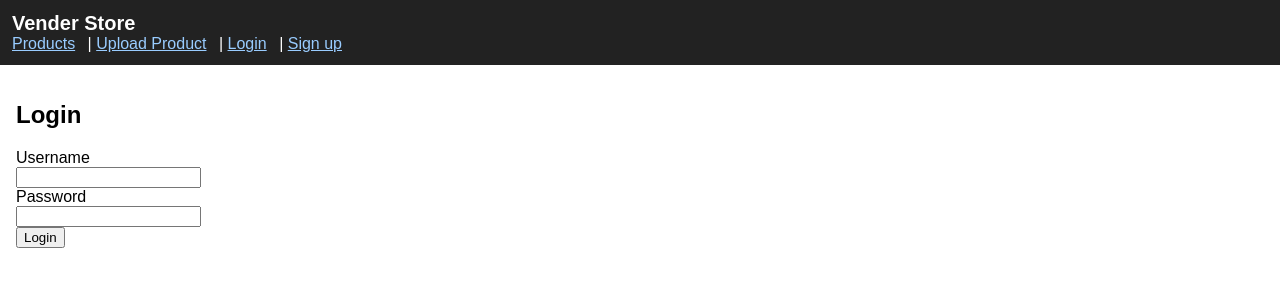
After one commit to samuelatoli/vender.store, a Flask app: page /login in a window 1280 px wide. The commit adds this page. Shown: the top 300 px of the page. Run offline with Flask 3, Linux system fonts and the light colour scheme.

Commit message:
Add signup/login pages, user table, and update CI to compile all Python files

```diff
--- a/app.py
+++ b/app.py
@@ -1,67 +1,154 @@
-from flask import Flask, request, redirect, url_for, render_template, send_from_directory, flash
-import sqlite3, os
+from flask import Flask, request, redirect, url_for, render_template, send_from_directory, flash, session
+import sqlite3
+import os
+import uuid
 from werkzeug.utils import secure_filename
+from werkzeug.security import generate_password_hash, check_password_hash
 
 BASE_DIR = os.path.dirname(os.path.abspath(__file__))
 UPLOAD_FOLDER = os.path.join(BASE_DIR, 'uploads')
 DB_PATH = os.path.join(BASE_DIR, 'products.db')
-ALLOWED_EXT = {'png','jpg','jpeg','gif'}
+ALLOWED_EXTENSIONS = {'png', 'jpg', 'jpeg', 'gif'}
 
 app = Flask(__name__)
 app.config['UPLOAD_FOLDER'] = UPLOAD_FOLDER
+app.config['MAX_CONTENT_LENGTH'] = 5 * 1024 * 1024
 app.secret_key = 'change-me'
 
 def init_db():
     conn = sqlite3.connect(DB_PATH)
     c = conn.cursor()
     c.execute('''CREATE TABLE IF NOT EXISTS products (
-        id INTEGER PRIMARY KEY,
-        name TEXT,
+        id INTEGER PRIMARY KEY AUTOINCREMENT,
+        name TEXT NOT NULL,
         description TEXT,
         contact TEXT,
         price REAL,
         image TEXT
     )''')
+    c.execute('''CREATE TABLE IF NOT EXISTS users (
+        id INTEGER PRIMARY KEY AUTOINCREMENT,
+        username TEXT NOT NULL UNIQUE,
+        password TEXT NOT NULL
+    )''')
     conn.commit()
     conn.close()
 
 def allowed_file(filename):
-    return '.' in filename and filename.rsplit('.', 1)[1].lower() in ALLOWED_EXT
+    return '.' in filename and filename.rsplit('.', 1)[1].lower() in ALLOWED_EXTENSIONS
+
+
+def save_uploaded_image(file):
+    if not file or file.filename == '':
+        return None
+    if allowed_file(file.filename):
+        filename = secure_filename(file.filename)
+        unique_name = f"{uuid.uuid4().hex}_{filename}"
+        path = os.path.join(app.config['UPLOAD_FOLDER'], unique_name)
+        file.save(path)
+        return unique_name
+    return None
+
+
+def get_db_connection():
+    conn = sqlite3.connect(DB_PATH)
+    conn.row_factory = sqlite3.Row
+    return conn
 
 @app.route('/')
 def index():
-    conn = sqlite3.connect(DB_PATH)
-    c = conn.cursor()
-    c.execute('SELECT id, name, description, contact, price, image FROM products ORDER BY id DESC')
-    products = c.fetchall()
+    conn = get_db_connection()
+    products = conn.execute('SELECT id, name, description, contact, price, image FROM products ORDER BY id DESC').fetchall()
     conn.close()
     return render_template('list.html', products=products)
+
+
+@app.route('/product/<int:product_id>')
+def product_detail(product_id):
+    conn = get_db_connection()
+    product = conn.execute('SELECT * FROM products WHERE id = ?', (product_id,)).fetchone()
+    conn.close()
+    if product is None:
+        flash('Product not found.')
+        return redirect(url_for('index'))
+    return render_template('detail.html', product=product)
 
 @app.route('/upload', methods=['GET', 'POST'])
 def upload():
     if request.method == 'POST':
-        name = request.form.get('name')
-        description = request.form.get('description')
-        contact = request.form.get('contact')
-        price = request.form.get('price')
+        name = request.form.get('name', '').strip()
+        description = request.form.get('description', '').strip()
+        contact = request.form.get('contact', '').strip()
+        price = request.form.get('price', '').strip()
         file = request.files.get('image')
-        filename = None
-        if file and allowed_file(file.filename):
-            filename = secure_filename(file.filename)
-            file.save(os.path.join(app.config['UPLOAD_FOLDER'], filename))
+        if not name:
+            flash('Product name is required.')
+            return redirect(url_for('upload'))
+
+        filename = save_uploaded_image(file)
         try:
             price_val = float(price) if price else 0.0
-        except:
-            price_val = 0.0
-        conn = sqlite3.connect(DB_PATH)
-        c = conn.cursor()
-        c.execute('''INSERT INTO products (name, description, contact, price, image)
+        except ValueError:
+            flash('Price must be a number.')
+            return redirect(url_for('upload'))
+
+        conn = get_db_connection()
+        conn.execute('''INSERT INTO products (name, description, contact, price, image)
                      VALUES (?, ?, ?, ?, ?)''', (name, description, contact, price_val, filename))
         conn.commit()
         conn.close()
-        flash('Product uploaded')
+        flash('Product uploaded successfully.')
         return redirect(url_for('index'))
     return render_template('upload.html')
+
+
+@app.route('/signup', methods=['GET', 'POST'])
+def signup():
+    if request.method == 'POST':
+        username = request.form.get('username', '').strip()
+        password = request.form.get('password', '')
+        if not username or not password:
+            flash('Username and password are required.')
+            return redirect(url_for('signup'))
+        hashed = generate_password_hash(password)
+        conn = get_db_connection()
+        try:
+            conn.execute('INSERT INTO users (username, password) VALUES (?, ?)', (username, hashed))
+            conn.commit()
+        except sqlite3.IntegrityError:
+            flash('Username already taken.')
+            conn.close()
+            return redirect(url_for('signup'))
+        conn.close()
+        flash('Account created. Please log in.')
+        return redirect(url_for('login'))
+    return render_template('signup.html')
+
+
+@app.route('/login', methods=['GET', 'POST'])
+def login():
+    if request.method == 'POST':
+        username = request.form.get('username', '').strip()
+        password = request.form.get('password', '')
+        conn = get_db_connection()
+        user = conn.execute('SELECT id, username, password FROM users WHERE username = ?', (username,)).fetchone()
+        conn.close()
+        if user and check_password_hash(user['password'], password):
+            session['user_id'] = user['id']
+            session['username'] = user['username']
+            flash('Logged in successfully.')
+            return redirect(url_for('index'))
+        flash('Invalid username or password.')
+        return redirect(url_for('login'))
+    return render_template('login.html')
+
+
+@app.route('/logout')
+def logout():
+    session.pop('user_id', None)
+    session.pop('username', None)
+    flash('Logged out.')
+    return redirect(url_for('index'))
 
 @app.route('/uploads/<filename>')
 def uploaded_file(filename):
--- a/templates/base.html
+++ b/templates/base.html
@@ -9,7 +9,14 @@
   <body>
     <header>
       <h1>Vender Store</h1>
-      <nav><a href="/">Products</a> | <a href="/upload">Upload Product</a></nav>
+      <nav>
+        <a href="/">Products</a> | <a href="/upload">Upload Product</a>
+        {% if session.username %}
+          | Hello {{ session.username }} (<a href="/logout">Logout</a>)
+        {% else %}
+          | <a href="/login">Login</a> | <a href="/signup">Sign up</a>
+        {% endif %}
+      </nav>
     </header>
     <main>
       {% with messages = get_flashed_messages() %}
--- /dev/null
+++ b/templates/login.html
@@ -0,0 +1,9 @@
+{% extends 'base.html' %}
+{% block content %}
+  <h2>Login</h2>
+  <form method="post">
+    <label>Username<br><input type="text" name="username" required></label><br>
+    <label>Password<br><input type="password" name="password" required></label><br>
+    <button type="submit">Login</button>
+  </form>
+{% endblock %}
```
Also changed, not shown: templates/signup.html (added, +9 -0 lines), .github/workflows/ci.yml (added).
